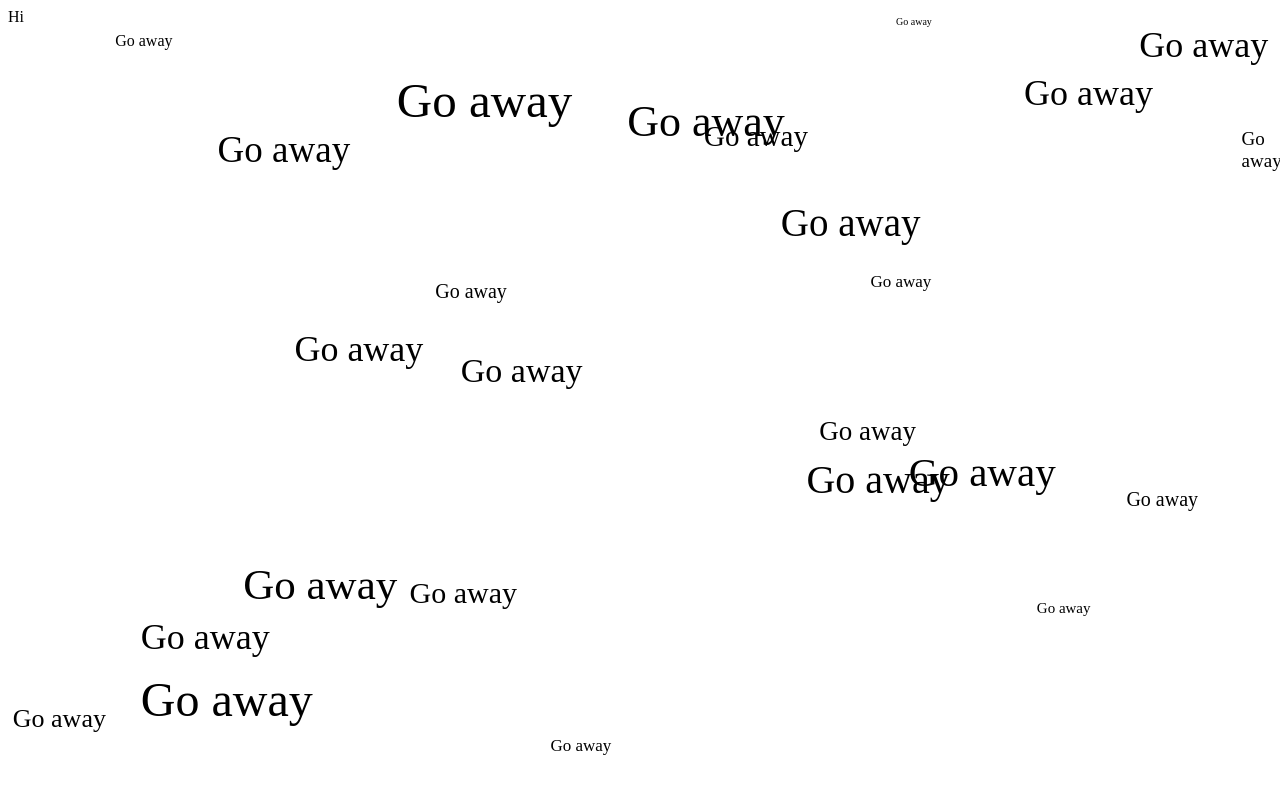
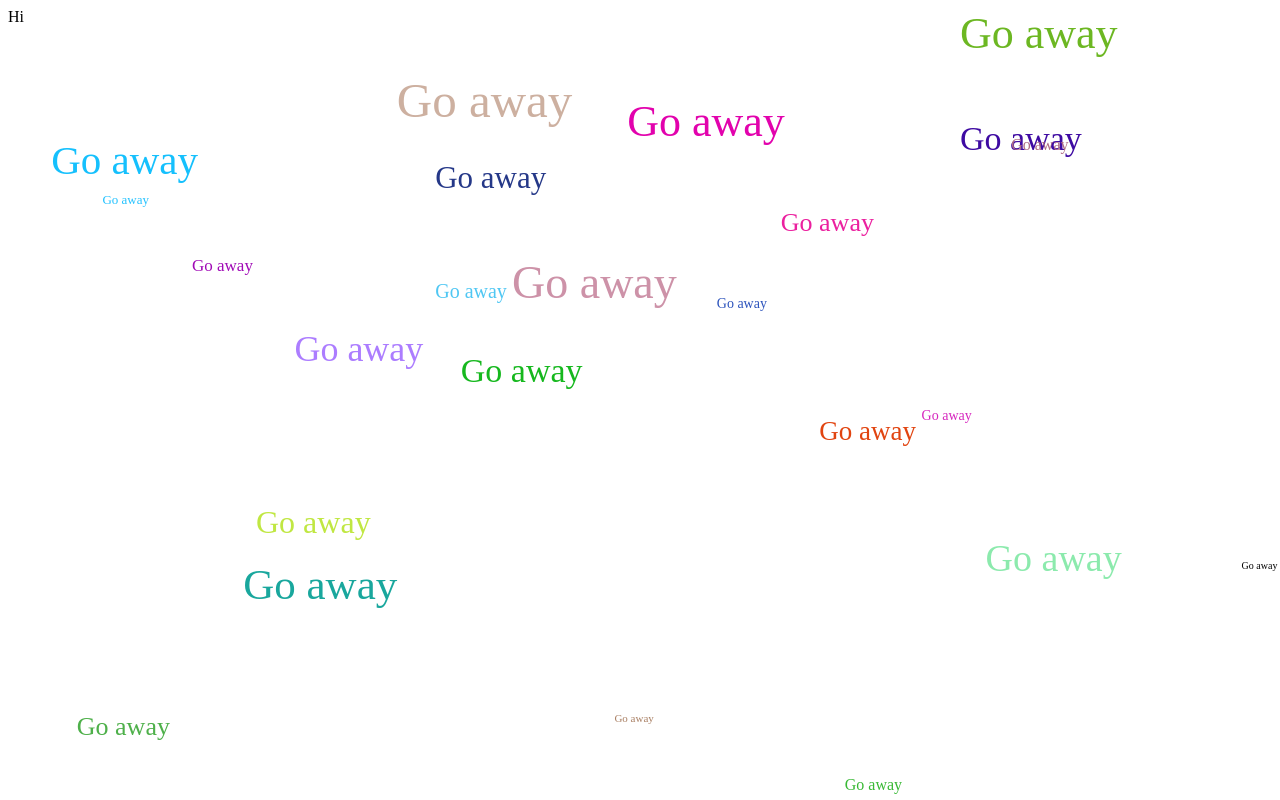
Before and after one commit to ramm24/ramm24.github.io, a plain HTML site: page index.html in a window 1280 px wide. Drawn offline with Linux system fonts and the light colour scheme.

Commit message:
Adding random colors

```diff
--- a/index.html
+++ b/index.html
@@ -24,6 +24,7 @@
             node.style.left = l + "%";
             node.innerHTML = "Go away";
             node.style.fontSize = f + "px";
+            node.style.color = '#' + (Math.random() * 0xFFFFFF << 0).toString(16);
             document.body.appendChild(node);
         }
     </script>
```
